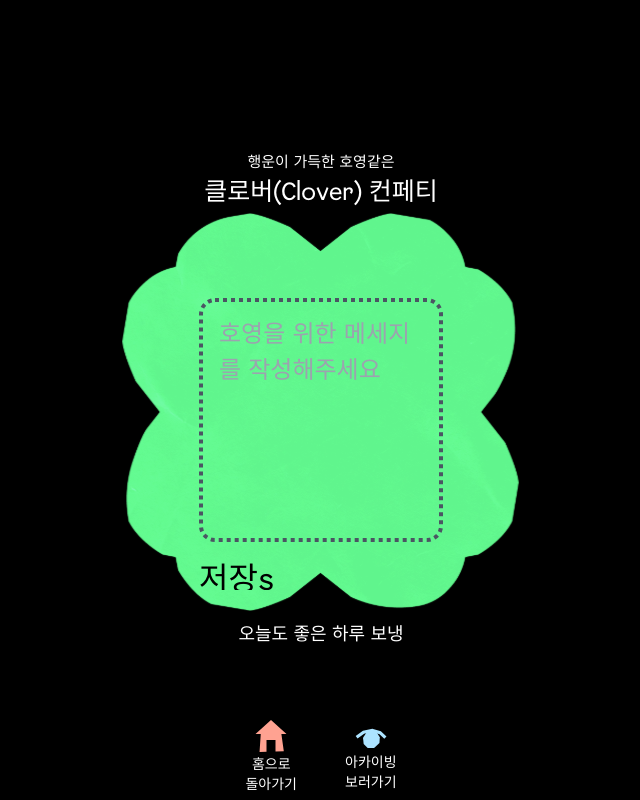
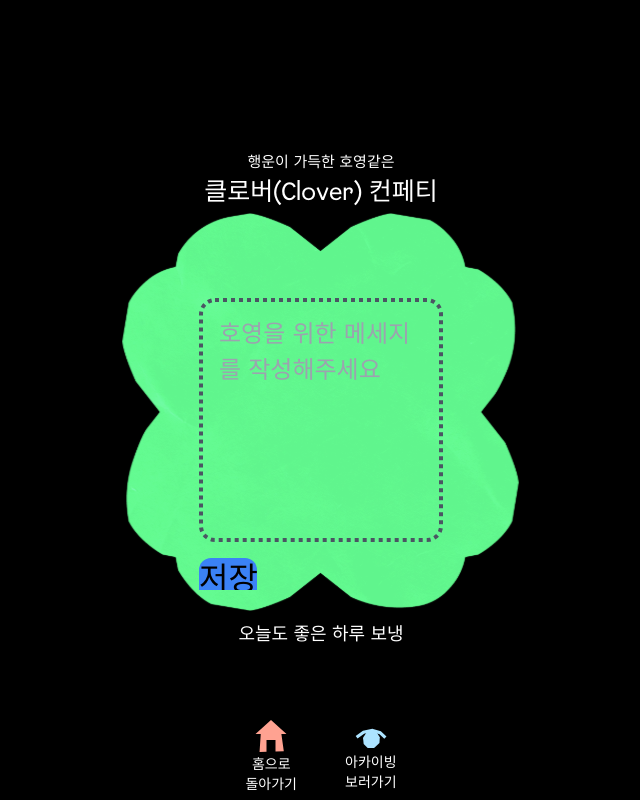
Before and after one commit to DIDI-SU/happyBirthday, a React (Vite) app: page /memo in a window 1280 px wide. Shown: the whole page, without its empty margins (319-959 px from the left). Built offline with nearby package versions, Linux system fonts and the light colour scheme.

Commit message:
[Add] 버튼 테스트추가

```diff
--- a/src/page/memo/memoCombination/matchingCombo.tsx
+++ b/src/page/memo/memoCombination/matchingCombo.tsx
@@ -143,7 +143,9 @@ const MatchingCombo = ({ matchingCombo }: MatchingComboProps) => {
                 }
               }}
             />
-            <button onClick={postMemo}>저장</button>s
+            <button onClick={postMemo} className="bg-blue-500 rounded-md">
+              저장
+            </button>
           </foreignObject>
         </svg>
       </div>
```
